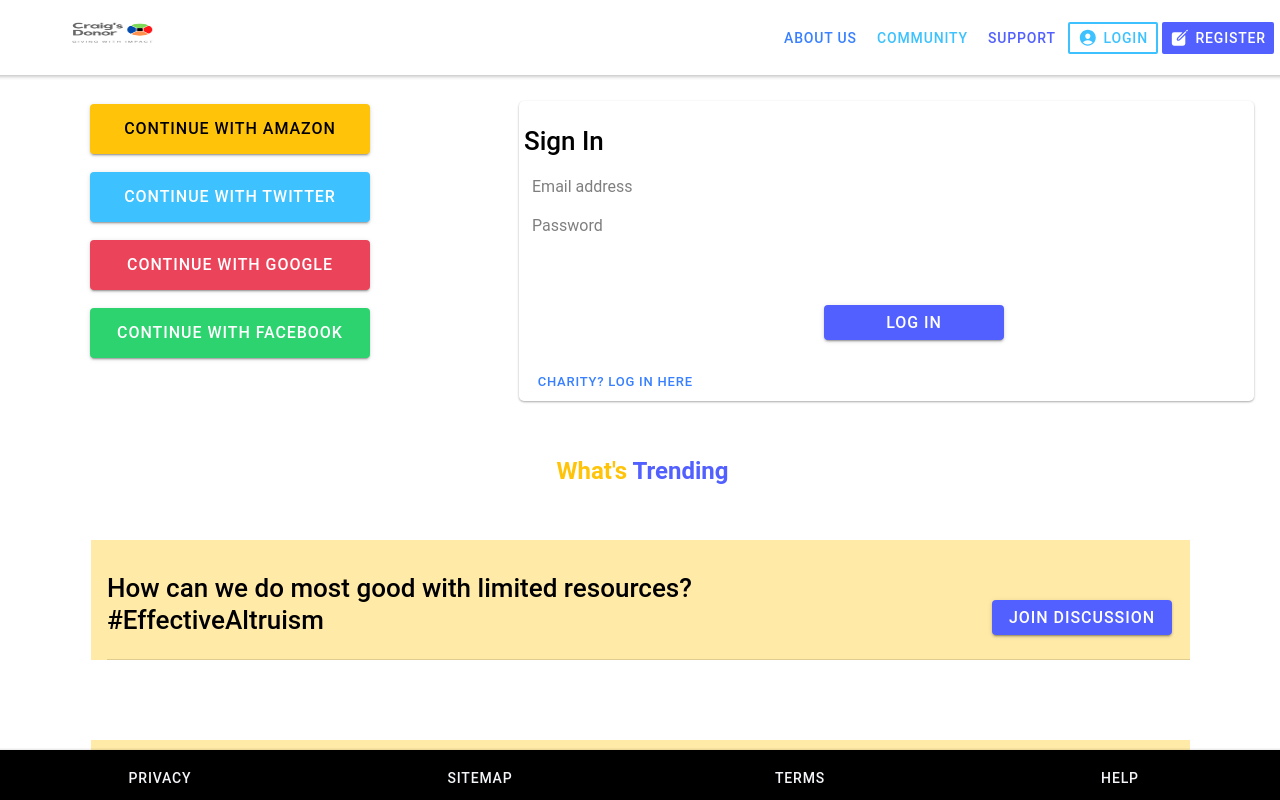
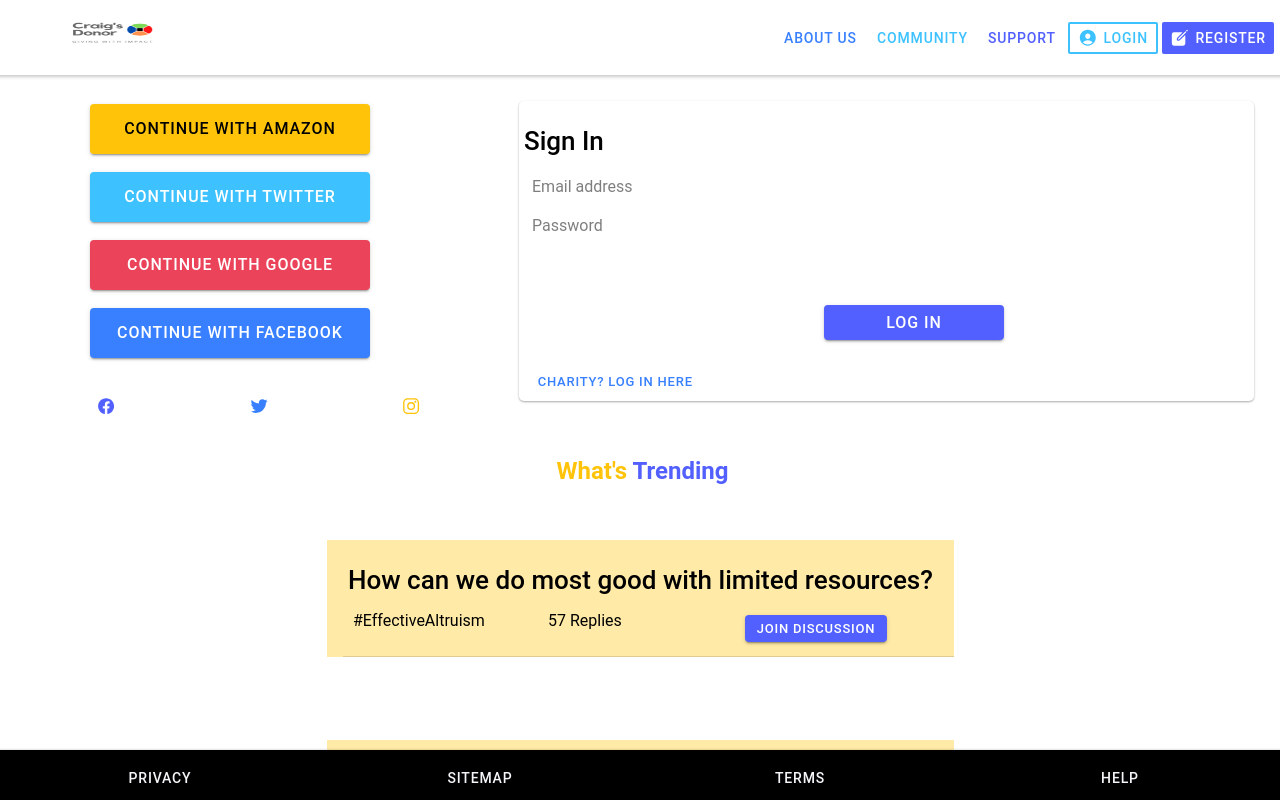
Before and after one commit to mwroffo/craigs-donors, a React (Create React App) app: page /home in a window 1280 px wide. Built offline with nearby package versions, Linux system fonts and the light colour scheme.

Commit message:
Craigs Donors some additional landing page changes & added in Social Sharing buttons

```diff
--- a/src/components/TrendingContainer.tsx
+++ b/src/components/TrendingContainer.tsx
@@ -22,13 +22,51 @@
     <IonRow className="ion-justify-content-center">
         <IonList>
           <IonItem class="list-trending-item">
+            <IonGrid>
             <IonRow>
-              <h1>How can we do most good with limited resources? <br/>#EffectiveAltruism</h1>
+              <h1>How can we do most good with limited resources?</h1>
             </IonRow>
-            <IonRow><IonButton color="tertiary" class="btn-login">Join Discussion</IonButton></IonRow>
+            <IonRow>
+              <IonCol size="4">#EffectiveAltruism</IonCol>
+              <IonCol size="4">57 Replies</IonCol>
+              <IonCol size="4">
+                <IonButton color="tertiary" size="small">Join Discussion</IonButton>
+              </IonCol>
+            </IonRow>
+            </IonGrid>
           </IonItem>
 
           <IonItem class="list-trending-item">
+            <IonGrid>
+            <IonRow>
+              <h1>Join me to fight COVID-19 in third world!!!</h1>
+            </IonRow>
+            <IonRow>
+              <IonCol size="4">#COVID-19</IonCol>
+              <IonCol size="4">76 Replies</IonCol>
+              <IonCol size="4">
+                <IonButton color="tertiary" size="small">Join Discussion</IonButton>
+              </IonCol>
+            </IonRow>
+            </IonGrid>
+          </IonItem>
+
+          <IonItem class="list-trending-item">
+            <IonGrid>
+            <IonRow>
+              <h1>New Renewable Energy Project starting...Join Us!</h1>
+            </IonRow>
+            <IonRow>
+              <IonCol size="4">#SAVEOURPLANET</IonCol>
+              <IonCol size="4">97 Replies</IonCol>
+              <IonCol size="4">
+                <IonButton color="tertiary" size="small">Join Discussion</IonButton>
+              </IonCol>
+            </IonRow>
+            </IonGrid>
+          </IonItem>
+
+          {/* <IonItem class="list-trending-item">
             <IonRow>
               <h1>Join me to fight COVID-19 in third world!!! <br/>#COVID-19</h1>
             </IonRow>
@@ -40,7 +78,7 @@
               <h1>How can we do most good with limited resources? <br/>#EffectiveAltruism</h1>
             </IonRow>
             <IonRow><IonButton color="tertiary" class="btn-login">Join Discussion</IonButton></IonRow>
-          </IonItem>
+          </IonItem> */}
 
         </IonList>
     </IonRow>
--- a/src/pages/Home.css
+++ b/src/pages/Home.css
@@ -150,5 +150,6 @@
   }
 
   .btn-donate {
-    width: 150px;
+    width: 30px;
+    height: 50px;
   }
--- a/src/pages/Home.tsx
+++ b/src/pages/Home.tsx
@@ -2,7 +2,7 @@
   IonItem, IonCard, IonCardContent, IonCardTitle, IonLabel, IonInput, IonImg } from '@ionic/react';
 import { IonGrid, IonRow, IonCol, IonFooter, IonText } from '@ionic/react';
 import { personCircle, search, helpCircle, star, create, ellipsisHorizontal, ellipsisVertical,
-  medkit, colorFill, heartHalf , languageSharp} from 'ionicons/icons';
+  medkit, colorFill, heartHalf , languageSharp, notifications, logoFacebook, logoTwitter, logoInstagram} from 'ionicons/icons';
 
 import React from 'react';
 import ReactDOM from 'react-dom';
@@ -54,8 +54,27 @@
           </IonRow>
 
           <IonRow class="row-style">
-            <IonButton class="btnsignup" color="success">Continue with Facebook</IonButton>
+            <IonButton class="btnsignup" color="primary">Continue with Facebook</IonButton>
           </IonRow>
+
+          <IonRow class="row-style">
+              <IonCol size="4">
+                <IonButton size="small" fill="clear" class="btn-donate" color="tertiary">
+                  <IonIcon slot="start" icon={logoFacebook} />
+                </IonButton>
+              </IonCol>
+              <IonCol size="4">
+                <IonButton size="small" fill="clear" class="btn-donate" color="primary">
+                  <IonIcon slot="start" icon={logoTwitter} />
+                </IonButton>
+              </IonCol>
+              <IonCol size="4">
+                <IonButton size="small" fill="clear" class="btn-donate" color="warning">
+                  <IonIcon slot="start" icon={logoInstagram} />
+                </IonButton>
+              </IonCol>
+          </IonRow>
+
           </IonCol>
 
           {/* Sign In block */}
```
